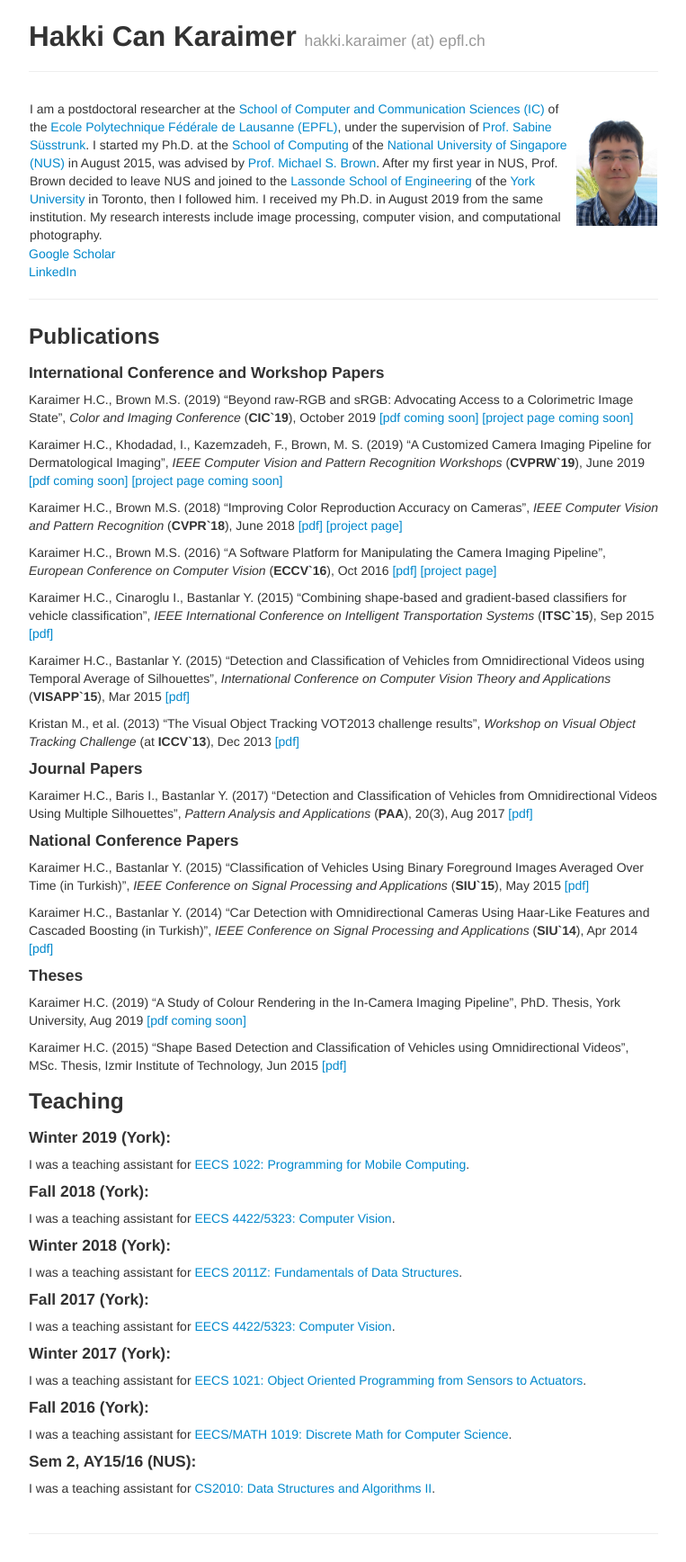
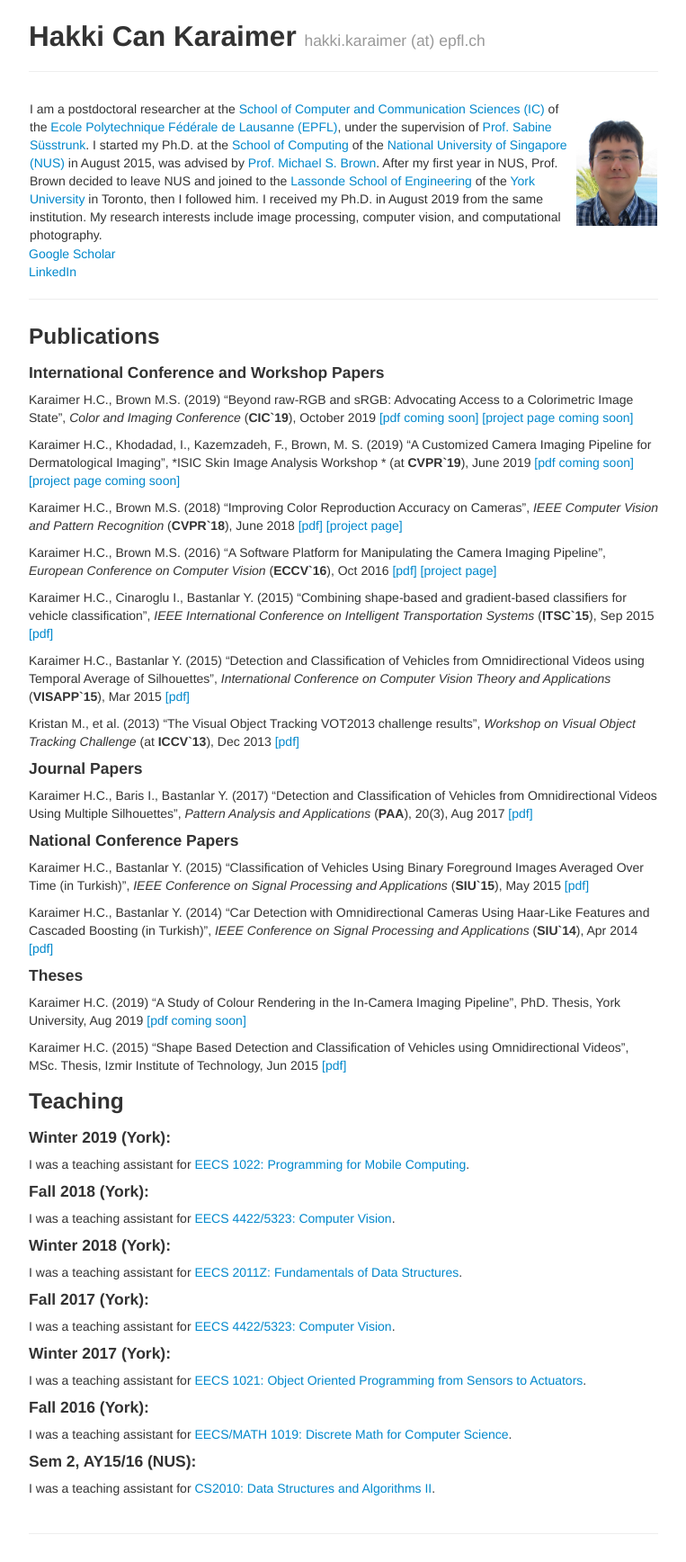
Before and after one commit to karaimer/karaimer.github.io, a Jekyll site: the page built from index.md, in a window 1280 px wide. Shown: the whole page at 90% size, without its empty margins (258-1021 px from the left). Built offline with Jekyll 4.4.1, drawn with Linux system fonts in a browser that asks for light colours.

Commit message:
Update index.md

```diff
--- a/index.md
+++ b/index.md
@@ -22,7 +22,7 @@ author: Hakki Can Karaimer
 Karaimer H.C., Brown M.S.  (2019) "Beyond raw-RGB and sRGB: Advocating Access to a Colorimetric Image State", *Color and Imaging Conference* (**CIC`19**),  October 2019 [[pdf coming soon]](/paper/Karaimer_Brown_CIC19.pdf) [[project page coming soon]](https://karaimer.github.io/beyond-rawRGB-sRGB/)
 
 
-Karaimer H.C., Khodadad, I., Kazemzadeh, F., Brown, M. S.  (2019) "A Customized Camera Imaging Pipeline for Dermatological Imaging", *IEEE Computer Vision and Pattern Recognition Workshops* (**CVPRW`19**),  June 2019 [[pdf coming soon]](/paper/Karaimer_et_al_2019.pdf) [[project page coming soon]](https://karaimer.github.io/customized-camera/)
+Karaimer H.C., Khodadad, I., Kazemzadeh, F., Brown, M. S.  (2019) "A Customized Camera Imaging Pipeline for Dermatological Imaging", *ISIC Skin Image Analysis Workshop * (at **CVPR`19**), June 2019 [[pdf coming soon]](/paper/Karaimer_et_al_2019.pdf) [[project page coming soon]](https://karaimer.github.io/customized-camera/)
 
 
 Karaimer H.C., Brown M.S.  (2018) "Improving Color Reproduction Accuracy on Cameras", *IEEE Computer Vision and Pattern Recognition* (**CVPR`18**),  June 2018 [[pdf]](/paper/Karaimer_Brown_CVPR18.pdf) [[project page]](https://karaimer.github.io/camera-color/)
```
